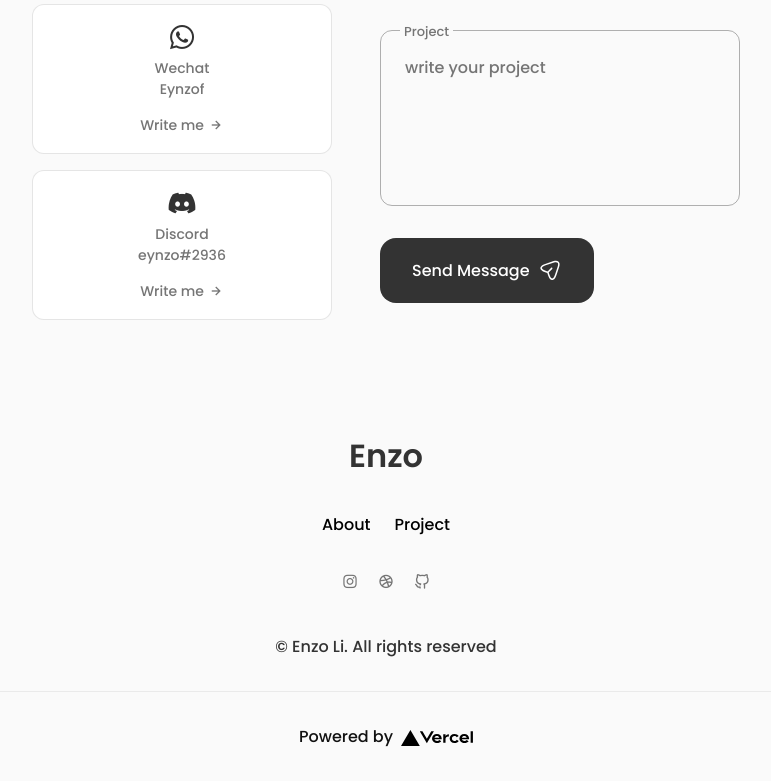
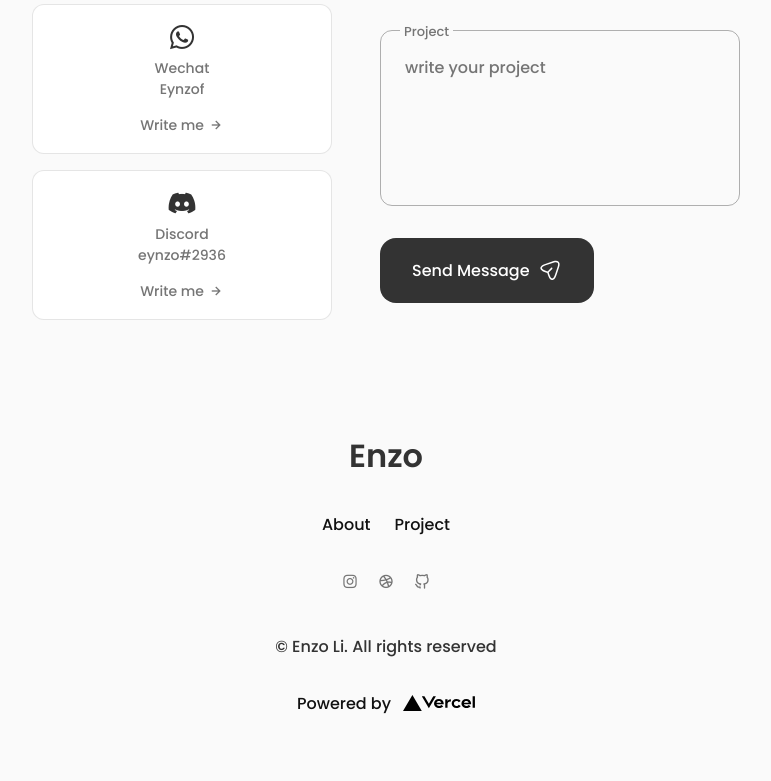
Before and after one commit to Eynzof/portfolio, a Next.js app: page / in a window 1280 px wide. Shown: the part 3467-4248 px from the top of the page, without its empty margins (254-1025 px from the left). Built offline with nearby package versions, Linux system fonts and the light colour scheme.

Commit message:
adjust page structure

```diff
--- a/pages/index.tsx
+++ b/pages/index.tsx
@@ -9,6 +9,7 @@ import Services from "../src/components/services/Services";
 import Qualification from "../src/components/qualification/Qualification";
 import Contact from "../src/components/contact/Contact";
 import Footer from "../src/components/footer/Footer";
+import ScrollUp from "../src/components/scrollup/ScrollUp";
 
 export default function Index() {
   return (
@@ -19,32 +20,18 @@ export default function Index() {
         <link rel="icon" href="/favicon.ico" />
       </Head>
 
-      <>
-        <Header></Header>
+      <Header />
       <main className="main">
-          {/* add sections here*/}
         <Home />
         <About />
         <Skills />
         <Services />
         <Qualification />
         <Contact />
+      </main>
+
       <Footer />
-        </main>
-      </>
-
-      <footer className={styles.footer}>
-        <a
-          href="https://vercel.com?utm_source=create-next-app&utm_medium=default-template&utm_campaign=create-next-app"
-          target="_blank"
-          rel="noopener noreferrer"
-        >
-          Powered by{" "}
-          <span className={styles.logo}>
-            <Image src="/vercel.svg" alt="Vercel Logo" width={72} height={16} />
-          </span>
-        </a>
-      </footer>
+      <ScrollUp />
     </div>
   );
 }
--- a/src/components/footer/Footer.tsx
+++ b/src/components/footer/Footer.tsx
@@ -1,5 +1,6 @@
 import React from "react";
 import styles from "./footer.module.css";
+import Image from "next/image";
 
 const Footer = () => {
   return (
@@ -32,6 +33,23 @@ const Footer = () => {
         <span className={`${styles.footer__copy}`}>
           &#169; Enzo Li. All rights reserved
         </span>
+        <div className={`${styles.footer__vercel}`}>
+          <a
+            href="https://vercel.com?utm_source=create-next-app&utm_medium=default-template&utm_campaign=create-next-app"
+            target="_blank"
+            rel="noopener noreferrer"
+            className={`${styles.footer__link}`}
+          >
+            Powered by
+            <Image
+              className={`${styles.footer__vercel__logo}`}
+              src="/vercel.svg"
+              alt="Vercel Logo"
+              width={72}
+              height={16}
+            />
+          </a>
+        </div>
       </div>
     </footer>
   );
--- a/src/components/footer/footer.module.css
+++ b/src/components/footer/footer.module.css
@@ -53,6 +53,26 @@
     text-align: center;
 }
 
+.footer__vercel {
+    display: flex;
+    flex: 1;
+    padding: 2rem 0;
+    justify-content: center;
+    align-items: center;
+}
+
+.footer__link {
+    display: flex;
+    justify-content: center;
+    align-items: center;
+    flex-grow: 1;
+    color: #111111;
+}
+
+.footer__vercel__logo {
+    margin-left: var(--mb-0-75);
+}
+
 /*=============== BREAKPOINTS ===============*/
 @media screen and (max-width: 992px) {
     .footer__social__link {
--- /dev/null
+++ b/src/components/scrollup/ScrollUp.tsx
@@ -0,0 +1,7 @@
+import React from "react";
+
+const ScrollUp = () => {
+  return <div></div>;
+};
+
+export default ScrollUp;
--- a/src/styles/Home.module.css
+++ b/src/styles/Home.module.css
@@ -1,6 +1,4 @@
-.container {
-  padding: 0 2rem;
-}
+
 
 .main {
   min-height: 100vh;
@@ -12,22 +10,6 @@
   align-items: center;
 }
 
-.footer {
-  display: flex;
-  flex: 1;
-  padding: 2rem 0;
-  border-top: 1px solid #eaeaea;
-  justify-content: center;
-  align-items: center;
-}
-
-.footer a {
-  display: flex;
-  justify-content: center;
-  align-items: center;
-  flex-grow: 1;
-  color: #111111;
-}
 
 .title a {
   color: #0070f3;
```
Lines whose indentation alone changed are shown as unchanged.
